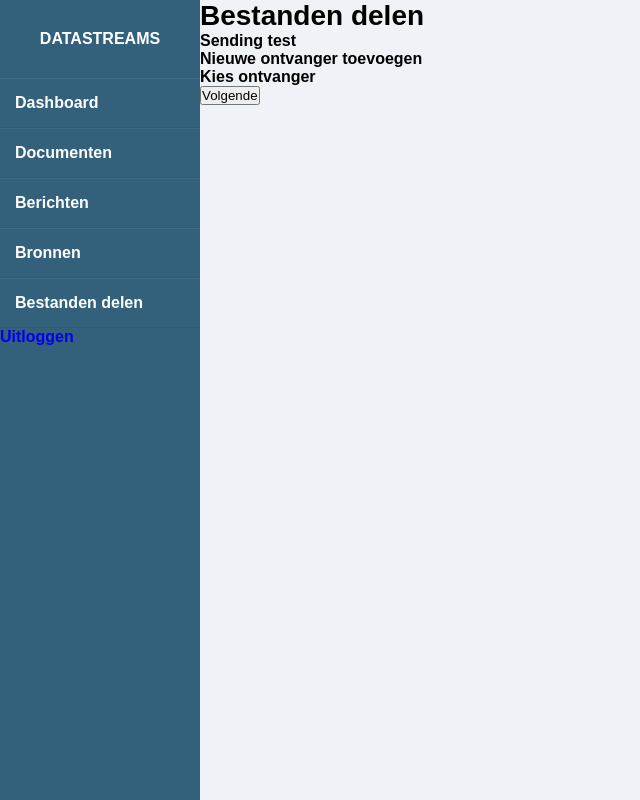
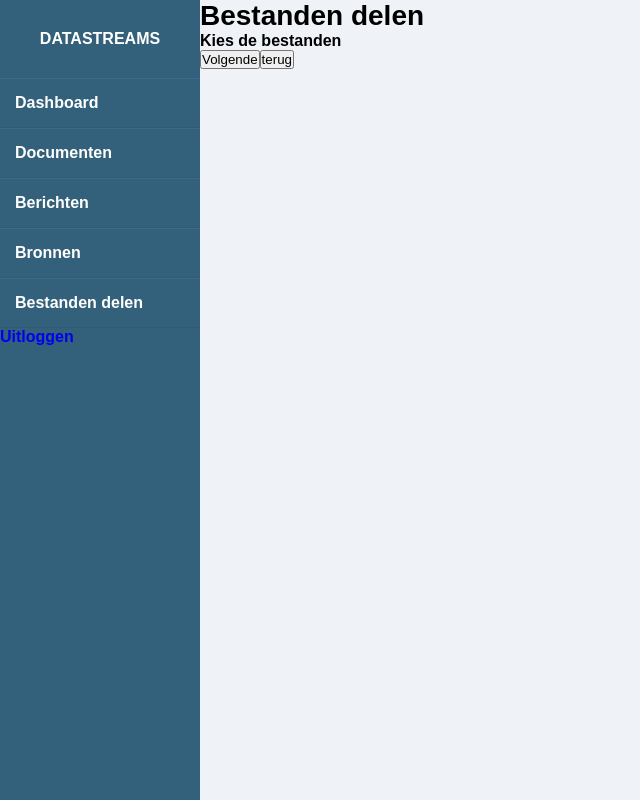
Before and after one commit to Thunder-Invader/Datastreams-nVisionVue, a Vue app in the folder datastreams/: page /Sending in a window 1280 px wide. Both pictures are taken after a click on the button "Volgende". Shown: the whole page, without its empty margins (0-640 px from the left). Built offline with nearby package versions, Linux system fonts and the light colour scheme.

Commit message:
Added navigation through the sending pages

```diff
--- a/datastreams/src/components/AddDetails.vue
+++ b/datastreams/src/components/AddDetails.vue
@@ -1,7 +1,6 @@
 <template>
   <div>
     <h2>Kies de bestanden</h2>
-    <button>Volgende</button>
   </div>
 </template>
 
--- a/datastreams/src/components/Confirmation.vue
+++ b/datastreams/src/components/Confirmation.vue
@@ -1,7 +1,6 @@
 <template>
   <div>
     <h2 class="confirmation">Bestanden succesvol verstuurd</h2>
-    <button>Terug naar dashboard</button>
   </div>
 </template>
 
--- a/datastreams/src/components/DetailCheck.vue
+++ b/datastreams/src/components/DetailCheck.vue
@@ -1,7 +1,6 @@
 <template>
   <div>
      <h2>Gegevens controleren</h2>
-     <button>Volgende</button>
   </div>
 </template>
 
--- a/datastreams/src/components/SendingFiles.vue
+++ b/datastreams/src/components/SendingFiles.vue
@@ -2,7 +2,6 @@
   <div>
     <h2>Nieuwe ontvanger toevoegen</h2>
     <h2>Kies ontvanger</h2>
-    <button>Volgende</button>
   </div>
 </template>
 
@@ -11,7 +10,7 @@ export default {
   name: 'SendingFiles',
   props: {
   }
-}
+};
 </script>
 
 <!-- Add "scoped" attribute to limit CSS to this component only -->
--- a/datastreams/src/views/SendingPage.vue
+++ b/datastreams/src/views/SendingPage.vue
@@ -1,8 +1,16 @@
 <template>
   <Container title="Bestanden delen">
     <div>
-      <h2>Sending test</h2>
-      <SendingFiles/>
+      <SendingFiles v-show="sending"/>
+      <AddDetails v-show="details"/>
+      <DetailCheck v-show="check"/>
+      <Confirmation v-show="confirm"/>
+      <button v-show="sending" @click="firstStep">Volgende</button>
+      <button v-show="details" @click="secondStep">Volgende</button>
+      <button v-show="details" @click="backOne">terug</button>
+      <button v-show="check" @click="thirdStep">Volgende</button>
+      <button v-show="check" @click="backTwo">terug</button>
+      <button v-show="confirm"><router-link to="/Dashboard">Terug naar dashboard</router-link></button>
     </div>
   </Container>
 </template>
@@ -10,20 +18,50 @@
 <script>
 import Container from '../components/Container.vue'
 import SendingFiles from '../components/SendingFiles.vue'
-//import AddDetails from '../components/AddDetails.vue'
-//import DetailCheck from '../components/DetailCheck.vue'
-//import Confirmation from '../components/Confirmation.vue'
+import AddDetails from '../components/AddDetails.vue'
+import DetailCheck from '../components/DetailCheck.vue'
+import Confirmation from '../components/Confirmation.vue'
 
 export default {
   name: 'SendingPage',
   components: {
     Container,
     SendingFiles,
-    //AddDetails,
-    //DetailCheck,
-    //Confirmation
-  }
-}
+    AddDetails,
+    DetailCheck,
+    Confirmation
+  },
+  data() {
+          return {
+                sending: true,
+                details: false,
+                check: false,
+                confirm: false
+            };
+        },
+        methods: {
+            firstStep() {
+                this.details = true;
+                this.sending = false;
+            },
+            backOne() {
+                this.sending = true;
+                this.details = false;
+            },
+            secondStep() {
+                this.check = true;
+                this.details = false;
+            },
+            backTwo() {
+                this.details = true;
+                this.check = false;
+            },
+            thirdStep() {
+                this.confirm = true;
+                this.check = false;
+            }
+      }
+};
 </script>
 
 <!-- Add "scoped" attribute to limit CSS to this component only -->
```
